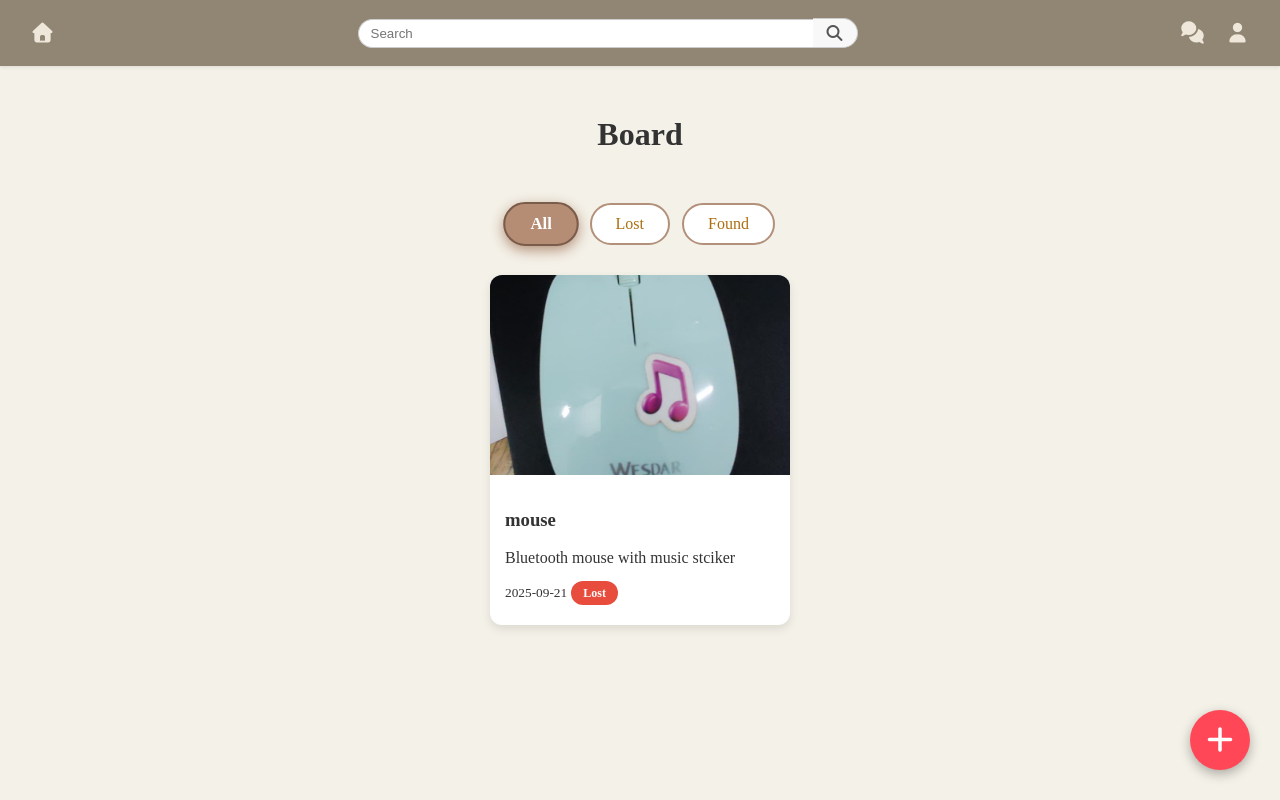
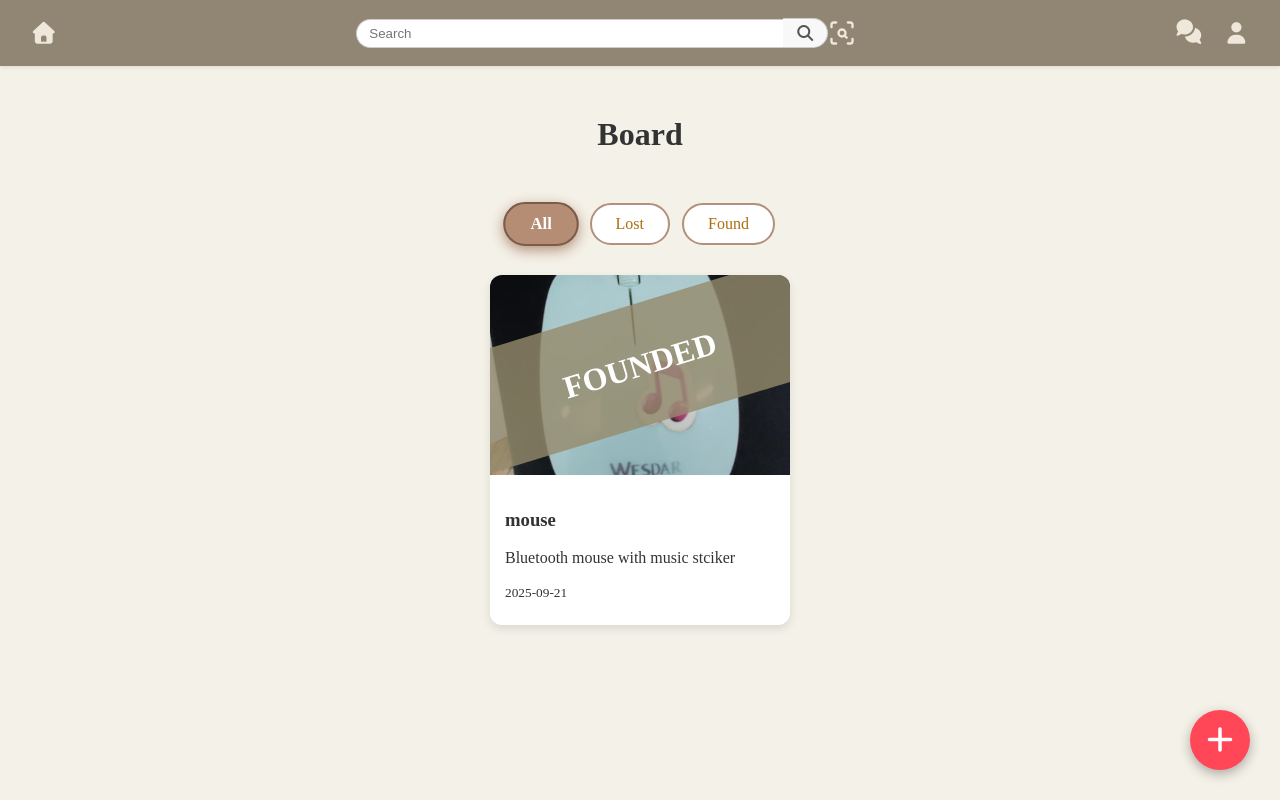
Before and after one commit to WongZhiYun/Lost-Found, a Flask app: page /feed in a window 1280 px wide. Run offline with Flask 3, Linux system fonts and the light colour scheme; some libraries are stand-ins or nearby versions.

Commit message:
post status

```diff
--- a/WongZhiYun/file/models.py
+++ b/WongZhiYun/file/models.py
@@ -24,6 +24,7 @@ class Post(db.Model):
     date_posted = db.Column(db.DateTime, default=datetime.utcnow)
     user_id = db.Column(db.Integer, db.ForeignKey('user.id'), nullable=True)
     is_approved = db.Column(db.Boolean, default=False)
+    is_closed = db.Column(db.Boolean, default=False)
 
 class Comment(db.Model):
     id = db.Column(db.Integer, primary_key=True)
--- a/WongZhiYun/file/static/feed.css
+++ b/WongZhiYun/file/static/feed.css
@@ -33,11 +33,12 @@ body h1 {
     flex: 1;
     display: flex;
     justify-content: center;
+    align-items: center;
 }
 
 /* Left: home icon */
 .nav-left i.fa-home {
-  font-size: 20px;
+  font-size: 22px;
   cursor: pointer;
   color: #efe7da;
 }
@@ -71,16 +72,24 @@ body h1 {
   color: #555;
 }
 
-/* user and chat i */
+.nav-middle svg {
+    width: 28px;      /* make it bigger */
+    height: 28px;
+    stroke: #efe7da;  /* change line color */
+    stroke-width: 2;  /* thicker lines if needed */
+
+}
+
+/* user i */
 .nav-right i{
-  font-size: 20px;
+  font-size: 22px;
   cursor: pointer;
   color: #efe7da;
   margin-left: 20px;
 }
 
 
-/* Right: user icon */
+/* Right: chat icon */
 #chatButton {
   font-size: 22px;
   cursor: pointer;
@@ -357,6 +366,26 @@ body h1 {
 
 .card-link { text-decoration: none; color: inherit; }
 
+/* Whole slope at card */
+.card .ribbon {
+    position: absolute;
+    top: 30px;
+    left: -10%;
+    width: 120%;
+    height: 120px;
+    background: rgba(149, 139, 108, 0.8); /* semi-transparent green */
+    color: white;
+    font-size: 2rem;
+    font-weight: bold;
+    display: flex;
+    justify-content: center;
+    align-items: center;
+    text-transform: uppercase;
+    transform: rotate(-17deg); /* slope angle */
+    pointer-events: none; /* clicks pass through */
+    z-index: 10;
+}
+
 .badge {
     padding: 5px 12px;
     border-radius: 20px;
--- a/WongZhiYun/file/templates/admin.html
+++ b/WongZhiYun/file/templates/admin.html
@@ -5,7 +5,6 @@
   <meta name="viewport" content="width=device-width, initial-scale=1.0">
   <title>Admin Dashboard</title>
   <link href="https://cdn.jsdelivr.net/npm/bootstrap@5.3.3/dist/css/bootstrap.min.css" rel="stylesheet">
-=======
   <link rel="stylesheet" href="{{ url_for('static', filename='admin.css') }}">
 </head>
 <body>
@@ -40,7 +39,6 @@
       </div>
     </div>
   </div>
->>>>>>> main
 
   <!-- Pending Posts -->
   <div class="card shadow-sm mb-4">
--- a/WongZhiYun/file/templates/feed.html
+++ b/WongZhiYun/file/templates/feed.html
@@ -6,6 +6,7 @@
         <link rel="stylesheet" href="{{ url_for('static', filename='feed.css') }}">
         <link rel="stylesheet" href="https://cdnjs.cloudflare.com/ajax/libs/font-awesome/7.0.0/css/all.min.css">
         <link href='https://unpkg.com/boxicons@2.1.4/css/boxicons.min.css' rel='stylesheet'>
+        <script src="https://unpkg.com/lucide@latest"></script>
         <title>Lost and Found Board</title>
     </head>
 
@@ -24,6 +25,7 @@
                 <form class="search">
                     <input class="search-input" type="search" placeholder="Search">
                     <i class="fa-solid fa-magnifying-glass"></i>
+                    <i data-lucide="scan-search"></i>
                 </form>
             </div>
 
@@ -99,10 +101,13 @@
                         <h3>{{ post.title }}</h3>
                         <p>{{ post.description }}</p>
                         <small class="text-muted">{{ post.date_posted.strftime('%Y-%m-%d') }}</small>
-                        {% if post.type == "lost" %}
-                        <span class="badge lost">Lost</span>
+
+                        {% if post.is_closed %}
+                            <span class="ribbon">Founded</span>
+                        {% elif post.type == "lost" %}
+                            <span class="badge lost">Lost</span>
                         {% else %}
-                        <span class="badge found">Found</span>
+                            <span class="badge found">Found</span>
                         {% endif %}
                     </div>
                 </div>
@@ -113,6 +118,8 @@
 </html>
 
 <script>
+    lucide.createIcons();
+
     let accMenu = document.getElementById("accMenu");
 
     function toggleMenu(){
--- a/WongZhiYun/file/views.py
+++ b/WongZhiYun/file/views.py
@@ -129,6 +129,18 @@ def public_profile(user_id):
     posts = Post.query.filter_by(user_id=user.id, is_approved=True).order_by(Post.date_posted.desc()).all()
     return render_template('profile.html', user=user, posts=posts)
 
+@views.route('/close_post/<int:post_id>', methods=['POST'])
+@login_required
+def close_post(post_id):
+    post = Post.query.get_or_404(post_id)
+    if post.user_id != current_user.id:
+        flash("You cannot close this post.", "error")
+        return redirect(url_for('views.profile'))
+
+    post.is_closed = True
+    db.session.commit()
+    flash("Post marked as founded.", "success")
+    return redirect(url_for('views.profile'))
 
 @views.route('/admin/dashboard')
 @login_required
```
Also changed, not shown: WongZhiYun/file/static/profile.css (+13 -0 lines), WongZhiYun/file/templates/profile.html (+9 -0 lines), WongZhiYun/instance/users.db.
